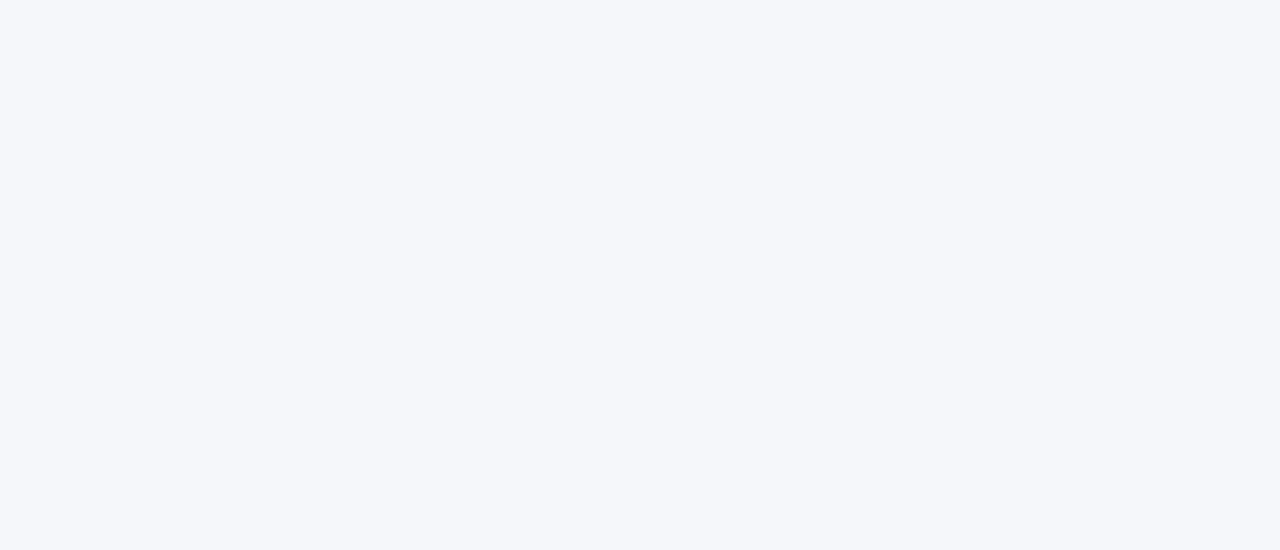
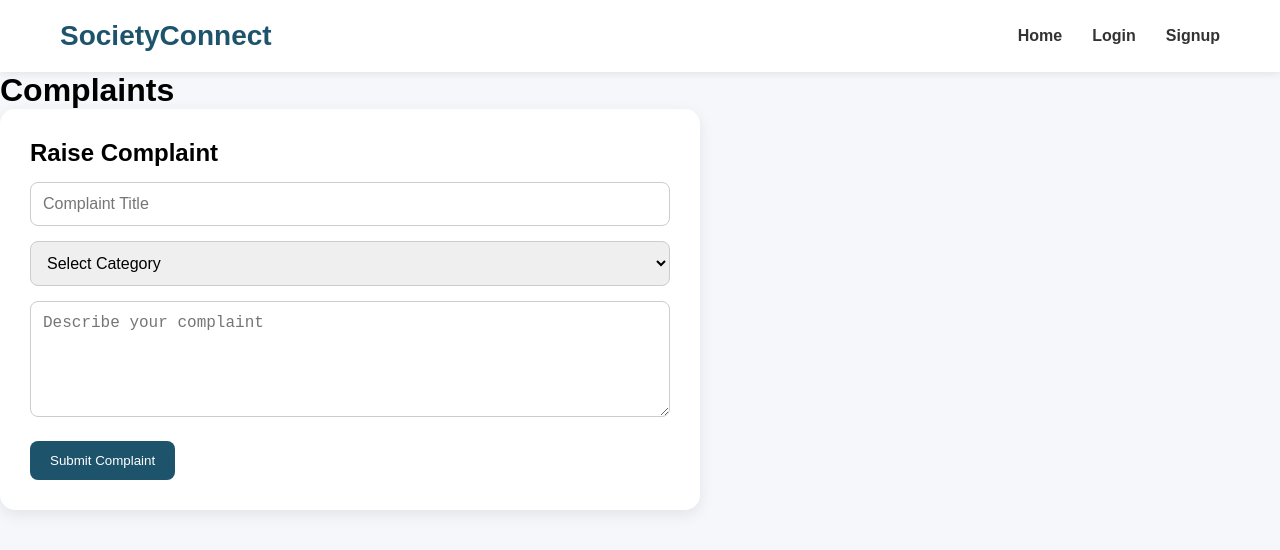
Before and after one commit to pranika2310/SocietyConnect-MERN, a React (Vite) app: page /complaints in a window 1280 px wide. Before the commit this address had no page. Shown: the top 550 px of the page. Built offline with nearby package versions, Linux system fonts and the light colour scheme.

Commit message:
Add complaints page with reusable complaint form and routing

```diff
--- a/src/App.jsx
+++ b/src/App.jsx
@@ -4,6 +4,7 @@
 import Login from "./pages/Login";
 import Signup from "./pages/Signup";
 import Dashboard from "./pages/Dashboard";
+import Complaints from "./pages/Complaints";
 
 function App() {
 
@@ -19,6 +20,7 @@
 
       <Route path="/dashboard" element={<Dashboard />} />
 
+      <Route path="/complaints" element={<Complaints />} />
     </Routes>
 
   );
--- a/src/assets/styles/complaints.css
+++ b/src/assets/styles/complaints.css
@@ -0,0 +1,49 @@
+.complaint-form{
+
+    background:white;
+
+    padding:30px;
+
+    border-radius:15px;
+
+    max-width:700px;
+
+    box-shadow:0 5px 15px rgba(0,0,0,.08);
+
+}
+
+.complaint-form input,
+.complaint-form select,
+.complaint-form textarea{
+
+    width:100%;
+
+    padding:12px;
+
+    margin-top:15px;
+
+    border-radius:8px;
+
+    border:1px solid #ccc;
+
+    font-size:16px;
+
+}
+
+.complaint-form button{
+
+    margin-top:20px;
+
+    padding:12px 20px;
+
+    border:none;
+
+    background:#1D546C;
+
+    color:white;
+
+    border-radius:8px;
+
+    cursor:pointer;
+
+}
--- /dev/null
+++ b/src/components/ComplaintForm.jsx
@@ -0,0 +1,58 @@
+import { useState } from "react";
+
+function ComplaintForm() {
+
+    const [title, setTitle] = useState("");
+    const [category, setCategory] = useState("");
+    const [description, setDescription] = useState("");
+
+    const handleSubmit = (event) => {
+        event.preventDefault();
+
+        console.log({
+            title,
+            category,
+            description,
+        });
+    };
+
+    return (
+        <form className="complaint-form" onSubmit={handleSubmit}>
+
+            <h2>Raise Complaint</h2>
+
+            <input
+                type="text"
+                placeholder="Complaint Title"
+                value={title}
+                onChange={(e) => setTitle(e.target.value)}
+            />
+
+            <select
+                value={category}
+                onChange={(e) => setCategory(e.target.value)}
+            >
+                <option value="">Select Category</option>
+                <option value="Water">Water</option>
+                <option value="Electricity">Electricity</option>
+                <option value="Security">Security</option>
+                <option value="Cleaning">Cleaning</option>
+                <option value="Other">Other</option>
+            </select>
+
+            <textarea
+                rows="5"
+                placeholder="Describe your complaint"
+                value={description}
+                onChange={(e) => setDescription(e.target.value)}
+            />
+
+            <button type="submit">
+                Submit Complaint
+            </button>
+
+        </form>
+    );
+}
+
+export default ComplaintForm;
--- a/src/pages/Complaints.jsx
+++ b/src/pages/Complaints.jsx
@@ -1,4 +1,6 @@
+import "../assets/styles/complaints.css";
 import MainLayout from "../layouts/MainLayout";
+import ComplaintForm from "../components/ComplaintForm";
 
 function Complaints() {
     return (
@@ -8,9 +10,7 @@
 
                 <h1>Complaints</h1>
 
-                <p>
-                    Raise and track society complaints.
-                </p>
+                <ComplaintForm />
 
             </div>
 
```
